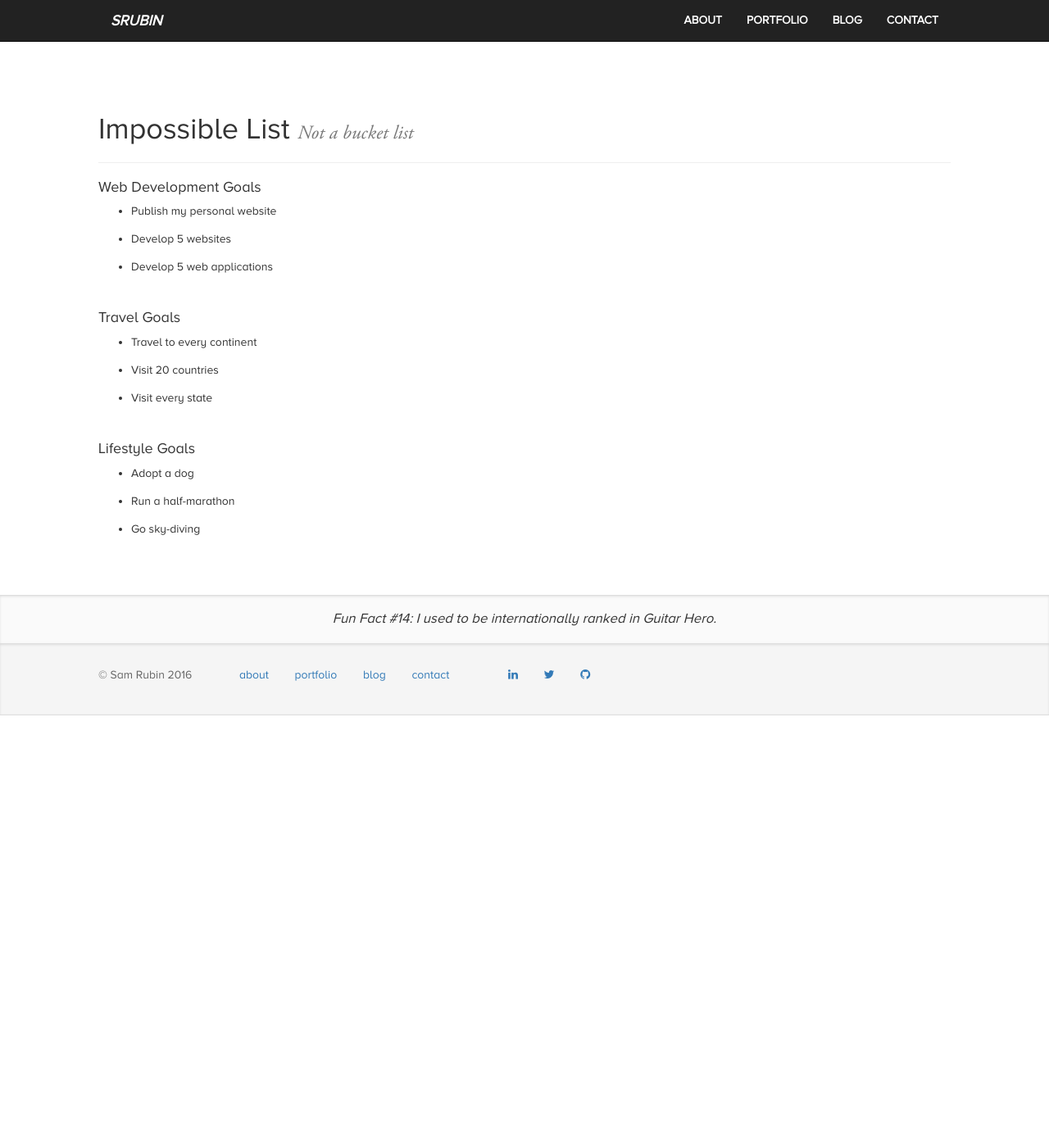
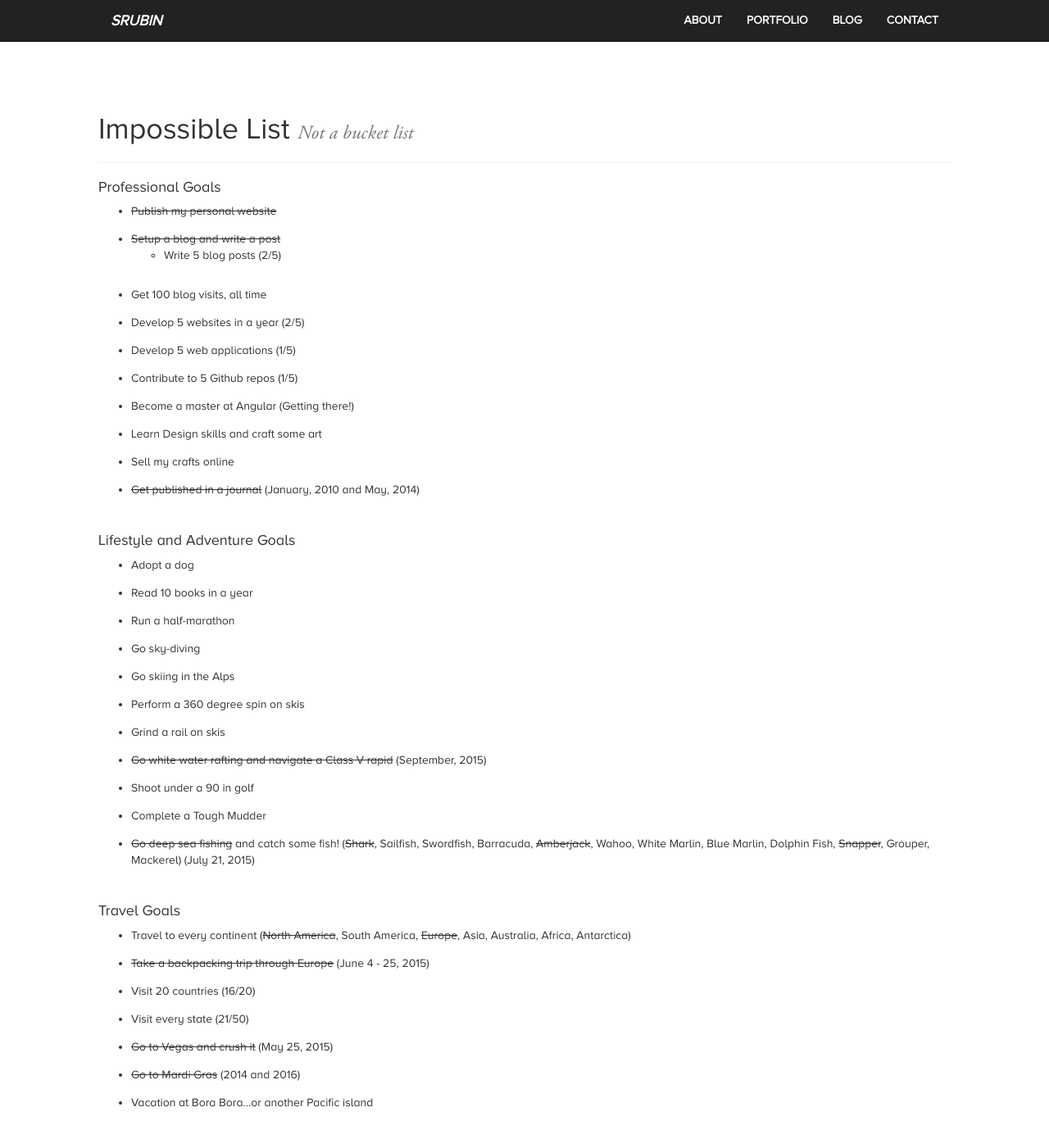
Before and after one commit to smrubin/smrubin.github.io, a Jekyll site: the page built from impossible-list.html, in a window 1280 px wide and 1400 px high. Shown: the top 1390 px of the window at 82% size. Built offline with Jekyll 4.4.1, drawn with Linux system fonts in a browser that asks for light colours; nearby versions of some CDN libraries.

```diff
--- a/_config.yml
+++ b/_config.yml
@@ -1,18 +1,22 @@
-# Welcome to Jekyll!
-#
-# This config file is meant for settings that affect your whole blog, values
-# which you are expected to set up once and rarely need to edit after that.
-# For technical reasons, this file is *NOT* reloaded automatically when you use
-# 'jekyll serve'. If you change this file, please restart the server process.
-
 # Site settings
 title: Sam Rubin | Web Developer
 description: "The personal and professional website of Sam Rubin, a front end web developer."
 baseurl: "" # the subpath of your site, e.g. /blog
-url: "http://yourdomain.com" # the base hostname & protocol for your site
+url: "http://smrubin.github.io" # the base hostname & protocol for your site
+
+collections:
+  projects:
+    output: true
+
+defaults:
+  - scope:
+      type: projects
+    values:
+      layout: project
 
 # Build settings
 highlighter: rouge
 markdown: kramdown
 kramdown:
   auto_ids: false
+permalink: /blog/:title
--- a/_includes/nav.html
+++ b/_includes/nav.html
@@ -15,7 +15,7 @@
         <div class="collapse navbar-collapse">
             <ul class="nav navbar-nav navbar-right">
                 <li><a href="{{site.baseurl}}/about.html">about</a></li>
-                <li><a href="{{site.baseurl}}/portfolio.html">portfolio</a></li>
+                <li><a href="{{site.baseurl}}/projects.html">portfolio</a></li>
                 <li><a href="{{site.baseurl}}/blog.html">blog</a></li>
                 <li><a href="{{site.baseurl}}/contact.html">contact</a></li>
             </ul>
--- a/blog.html
+++ b/blog.html
@@ -15,11 +15,11 @@ title: Blog
                     <img class="img-resp" src="{{site.baseurl}}/img/{{post.img}}" alt="">
                 </div>
                 <div class="col-md-8">
-                    <h2><a href="{{site.baseurl}}{{post.url}}" rel="bookmark" title="Permanent Link to {{site.baseurl}}{{post.url}}">
-                        {{post.title}}</a></h2>
+                    <h2><a href="{{site.baseurl}}{{post.url}}" rel="bookmark" title="Permanent Link to {{site.baseurl}}{{post.url}}">{{post.title}}</a></h2>
                     <time itemprop="dateCreated" datetime="{{post.date}}">
                         {{post.date | date:"%B %-d, %Y"}}</time>
-                    <p>{{post.excerpt | strip_html}} <a href="{{site.baseurl}}{{post.url}}" title="read more">Read more</a></p>
+                    <p>{{post.excerpt | strip_html}}</p>
+                    <a href="{{site.baseurl}}{{post.url}}" title="read more">Read more</a>
                 </div>
             </div>
         </article>
--- a/impossible-list.html
+++ b/impossible-list.html
@@ -9,23 +9,50 @@ title: Impossible List
             <h1>Impossible List <small>Not a bucket list</small></h1>
         </div>
         <div>
-            <h4>Web Development Goals</h4>
+
+            <h4>Professional Goals</h4>
             <ul class="mar-bottom">
-                <li>Publish my personal website</li>
-                <li>Develop 5 websites</li>
-                <li>Develop 5 web applications</li>
+                <li><s>Publish my personal website</s></li>
+                <li><s>Setup a blog and write a post</s>
+                    <ul>
+                        <li>Write 5 blog posts (2/5)</li>
+                    </ul>
+                </li>
+                <li>Get 100 blog visits, all time</li>
+                <li>Develop 5 websites in a year (2/5)</li>
+                <li>Develop 5 web applications (1/5)</li>
+                <li>Contribute to 5 Github repos (1/5)</li>
+                <li>Become a master at Angular (Getting there!)</li>
+                <li>Learn Design skills and craft some art</li>
+                <li>Sell my crafts online</li>
+                <li><s>Get published in a journal</s> (January, 2010 and May, 2014)</li>
             </ul>
+
+            <h4>Lifestyle and Adventure Goals</h4>
+            <ul class="mar-bottom">
+                <li>Adopt a dog</li>
+                <li>Read 10 books in a year</li>
+                <li>Run a half-marathon</li>
+                <li>Go sky-diving</li>
+                <li>Go skiing in the Alps</li>
+                <li>Perform a 360 degree spin on skis</li>
+                <li>Grind a rail on skis</li>
+                <li><s>Go white water rafting and navigate a Class V rapid</s> (September, 2015)</li>
+                <li>Shoot under a 90 in golf</li>
+                <li>Complete a Tough Mudder</li>
+                <li><s>Go deep sea fishing</s> and catch some fish! (<s>Shark</s>, Sailfish, Swordfish, Barracuda, <s>Amberjack</s>, Wahoo, White Marlin, Blue Marlin, Dolphin Fish, <s>Snapper</s>, Grouper, Mackerel) (July 21, 2015)</li>
+
+            </ul>
+
             <h4>Travel Goals</h4>
             <ul class="mar-bottom">
-                <li>Travel to every continent</li>
-                <li>Visit 20 countries</li>
-                <li>Visit every state</li>
-            </ul>
-            <h4>Lifestyle Goals</h4>
-            <ul class="mar-bottom">
-                <li>Adopt a dog</li>
-                <li>Run a half-marathon</li>
-                <li>Go sky-diving</li>
+                <li>Travel to every continent (<s>North America</s>, South America, <s>Europe</s>, Asia, Australia, Africa, Antarctica)</li>
+                <li><s>Take a backpacking trip through Europe</s> (June 4 - 25, 2015)</li>
+                <li>Visit 20 countries (16/20)</li>
+                <li>Visit every state (21/50)</li>
+                <li><s>Go to Vegas and crush it</s> (May 25, 2015)</li>
+                <li><s>Go to Mardi Gras</s> (2014 and 2016)</li>
+                <li>Vacation at Bora Bora...or another Pacific island</li>
             </ul>
         </div>
     </div>
```
Also changed, not shown: _layouts/project.html (added, +21 -0 lines), _posts/2016-03-16-web-development-tools-i-wished-i-had-known-from-the-start.md (+17 -17 lines), _projects/federal-agency.md (added, +32 -0 lines), _projects/foot-ankle-specialists-va.md (added, +30 -0 lines), index.html (+14 -14 lines), portfolio-example.html (deleted, +0 -41 lines), portfolio.html (deleted, +0 -34 lines), projects.html (added, +26 -0 lines).
